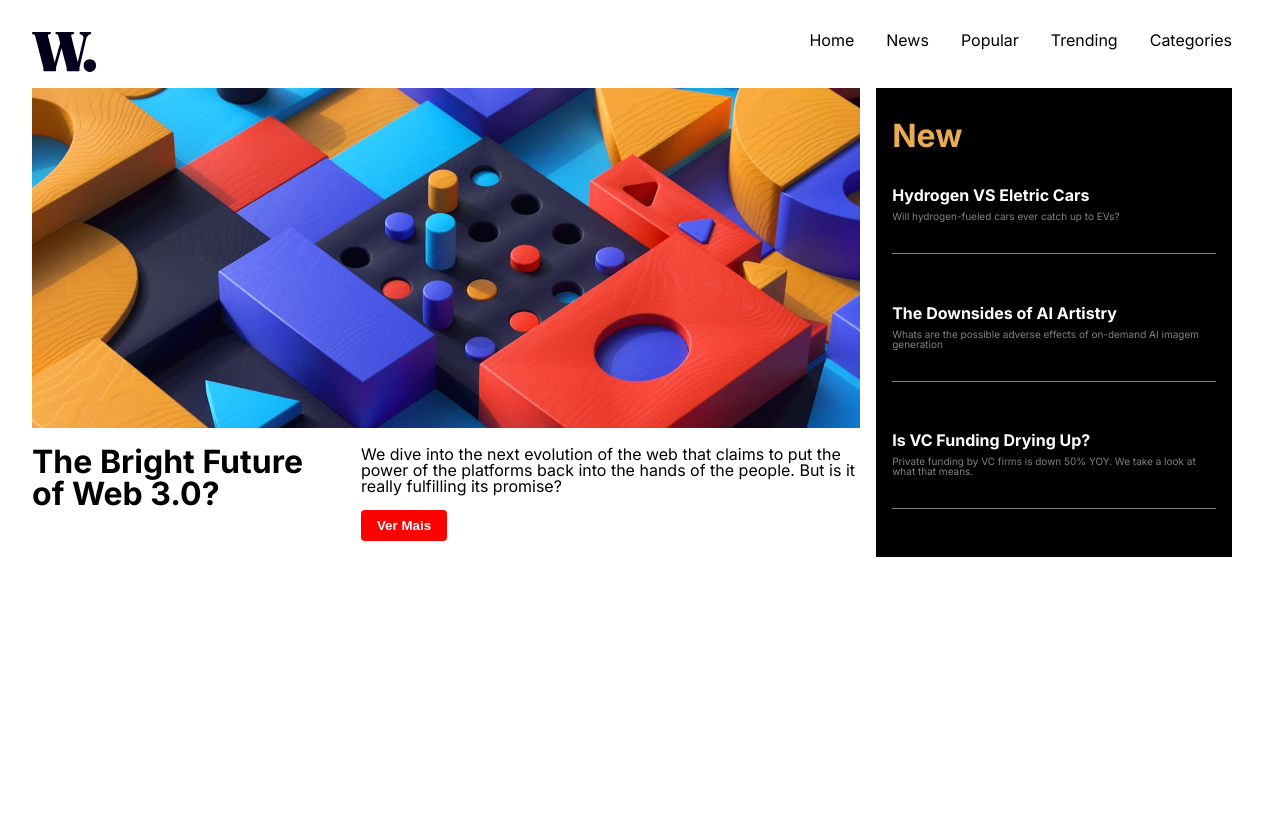
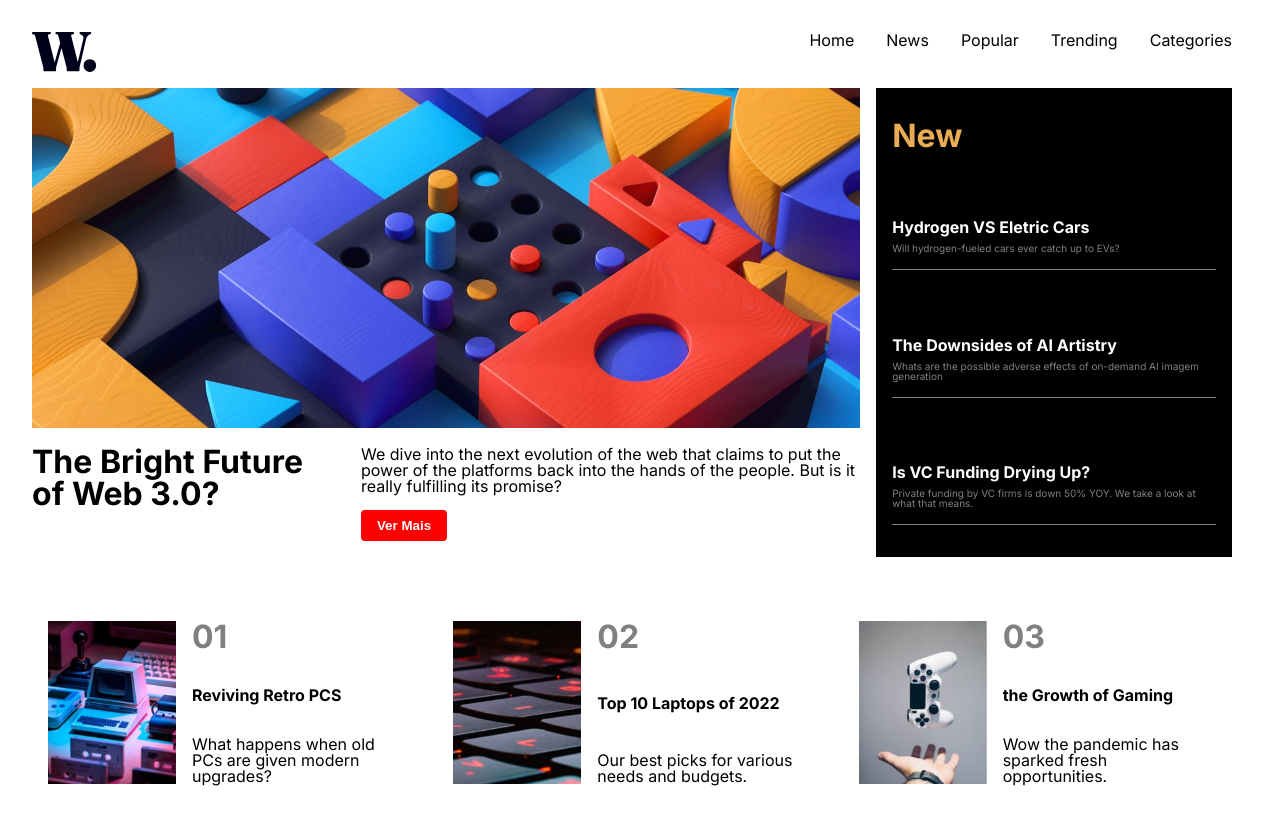
Before and after one commit to lzmarangoni/News-Homepage, a React (Create React App) app: page / in a window 1280 px wide. Shown: the top 824 px of the page. Before the commit the page ends 800 px from the top, so only its background shows below. Built offline with nearby package versions, Linux system fonts and the light colour scheme.

Commit message:
card que fica no rodape com top 3 noticias concluido

```diff
--- a/src/components/MoreNews/MoreNews.module.css
+++ b/src/components/MoreNews/MoreNews.module.css
@@ -18,7 +18,7 @@
 }
 
 .moreNewsCard{
-    margin: 1rem 0;
+    margin: 1rem 0 0 0;
     border-bottom: 1px gray solid;
 }
 
@@ -28,7 +28,7 @@
 }
 .moreNewsCard p{
     font-size: 10px;
-    padding: 0 0 2rem 0;
+    padding: 0 0 1rem 0;
     color: gray;
 }
 
--- /dev/null
+++ b/src/components/Top3Card/Top3Card.module.css
@@ -0,0 +1,50 @@
+.card{
+    display: flex;
+    justify-content: space-between;
+    margin: 2rem 0;
+}
+
+.card img{
+    height: auto;
+    width: 8rem;
+}
+
+.cardInformation{
+    display: flex;
+    text-align: left;
+    margin: 1rem;
+    width: 33%;
+}
+
+.cardInformation h1{
+    margin: 0 0 .5rem 0;
+    font-weight: 700;
+    color: gray;
+    font-size: 2rem;
+}
+
+.cardInformation h3{
+    font-weight: 700;
+    margin-bottom: .5rem;
+}
+.cardText{
+    height: 100%;
+    display: flex;
+    flex-direction: column;
+    justify-content: space-between;
+    box-sizing: border-box;
+    padding: 0 1rem;
+}
+
+@media screen and (max-width:400px) {
+    .card{
+        display: block;
+    }
+    .card img{
+        height: auto;
+        width: 5rem;
+    }
+    .cardInformation{
+        width: 100%;
+    }
+}
--- /dev/null
+++ b/src/components/Top3Card/index.js
@@ -0,0 +1,33 @@
+import React from 'react'
+import styles from './Top3Card.module.css'
+
+export default function Top3Card() {
+  return (
+    <div className={styles.card}>
+        <div className={styles.cardInformation}>
+            <img src='../images/image-retro-pcs.jpg'/>
+            <div className={styles.cardText}>
+                <h1>01</h1>
+                <h3>Reviving Retro PCS</h3>
+                <p>What happens when old PCs are given modern upgrades?</p>
+            </div>
+        </div>
+        <div className={styles.cardInformation}>
+            <img src='../images/image-top-laptops.jpg'/>
+            <div className={styles.cardText}>
+            <h1>02</h1>
+                <h3>Top 10 Laptops of 2022</h3>
+                <p>Our best picks for various needs and budgets.</p>
+            </div>
+        </div>
+        <div className={styles.cardInformation}>
+            <img src='../images/image-gaming-growth.jpg'/>
+            <div className={styles.cardText}>
+                <h1>03</h1>
+                <h3>the Growth of Gaming</h3>
+                <p>Wow the pandemic has sparked fresh opportunities.</p>
+            </div>
+        </div>
+    </div>
+  )
+}
--- a/src/pages/Home/index.js
+++ b/src/pages/Home/index.js
@@ -2,12 +2,16 @@ import React from 'react'
 import Card from '../../components/Card'
 import MoreNews from '../../components/MoreNews'
 import styles from './Home.module.css'
+import Top3Card from '../../components/Top3Card'
 
 export default function Home() {
   return (
-    <div className={styles.home}>
-      <Card/>
-      <MoreNews/>
+    <div>
+      <div className={styles.home}>
+        <Card />
+        <MoreNews />
+      </div>
+      <Top3Card />
     </div>
 
 
```
